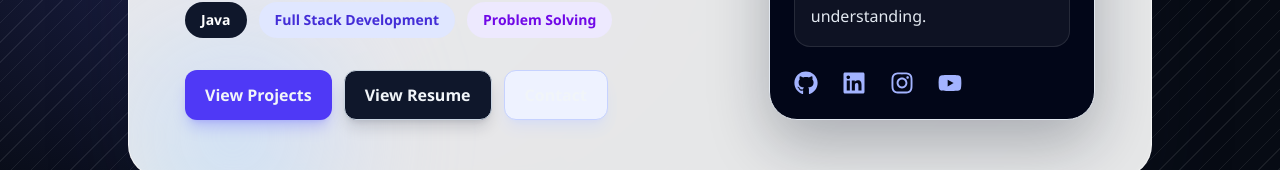
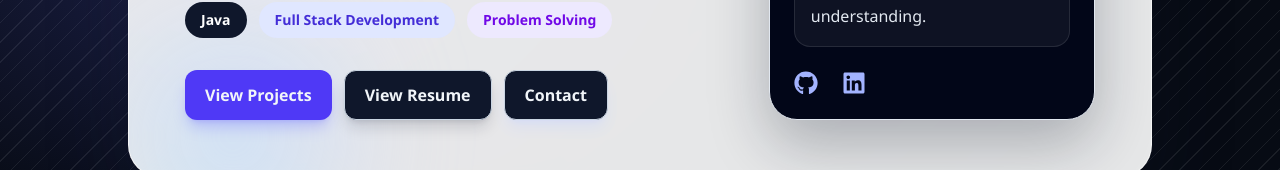
Before and after one commit to Toufeeqmir/Portfilo, a React (Vite) app: page / in a window 1280 px wide. Shown: the part 552-722 px from the top of the page. Built offline with nearby package versions, Linux system fonts and the light colour scheme; no server answers.

Commit message:
updated Hero.jsx

```diff
--- a/src/components/Hero.jsx
+++ b/src/components/Hero.jsx
@@ -60,7 +60,7 @@ function Hero() {
                 </a>
                 <a
                   href="#contact"
-                  className="inline-flex items-center justify-center px-5 py-3 rounded-xl border border-indigo-200 bg-indigo-50 text-indigo-700 font-semibold shadow-lg shadow-indigo-200/40 hover:bg-indigo-100 transition"
+                  className="inline-flex items-center justify-center px-5 py-3 rounded-xl border border-slate-300 bg-slate-900 text-white-700 font-semibold shadow-lg shadow-indigo-200/40 hover:bg-indigo-100 transition"
                 >
                   Contact
                 </a>
@@ -104,7 +104,7 @@ function Hero() {
                 >
                   <FaLinkedin />
                 </a>
-                <a
+                {/* <a
                   href="#"
                   className="hover:text-violet-300 transition-colors"
                   aria-label="Instagram"
@@ -117,7 +117,7 @@ function Hero() {
                   aria-label="YouTube"
                 >
                   <FaYoutube />
-                </a>
+                </a> */}
               </div>
             </div>
           </div>
```
